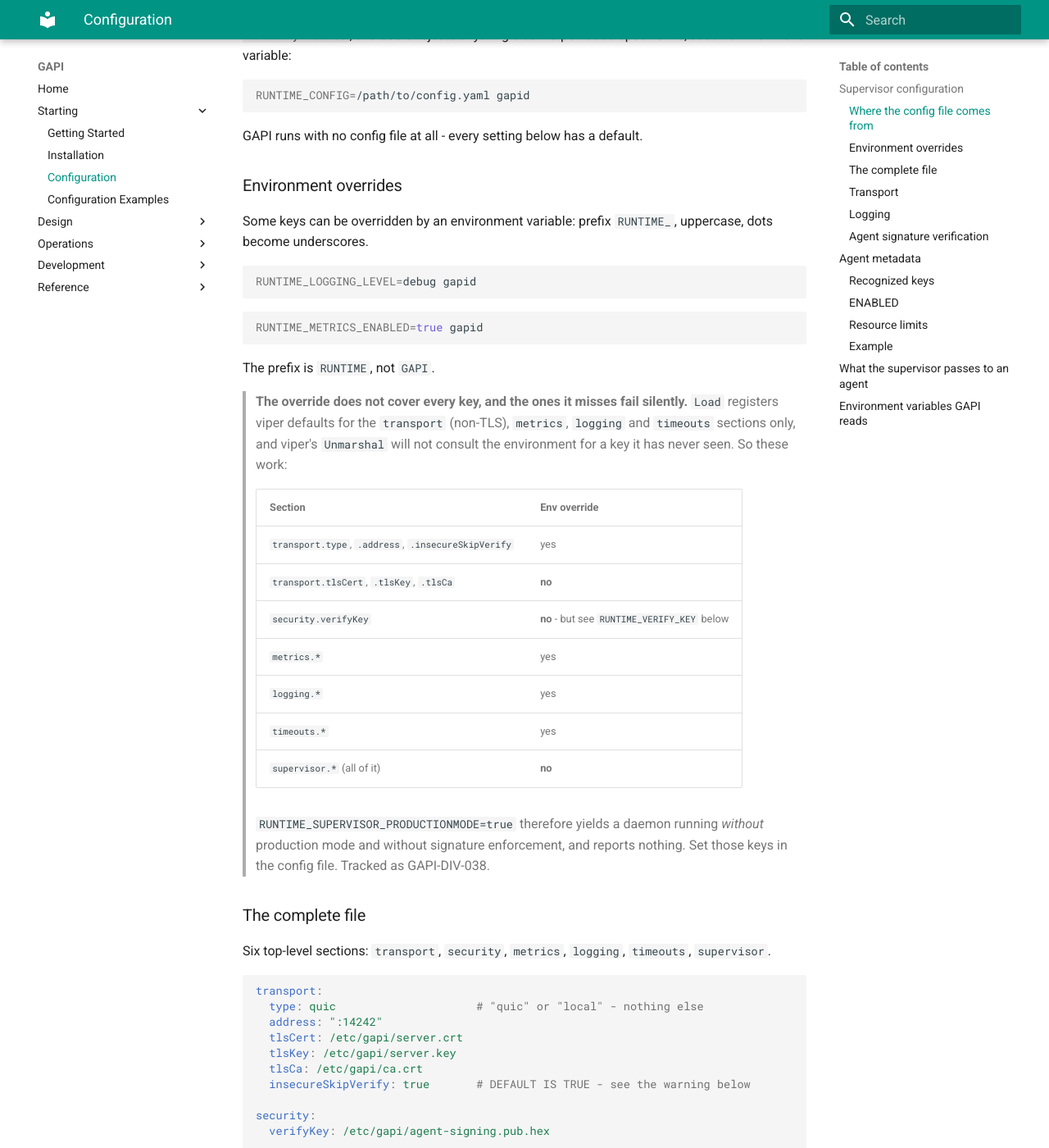
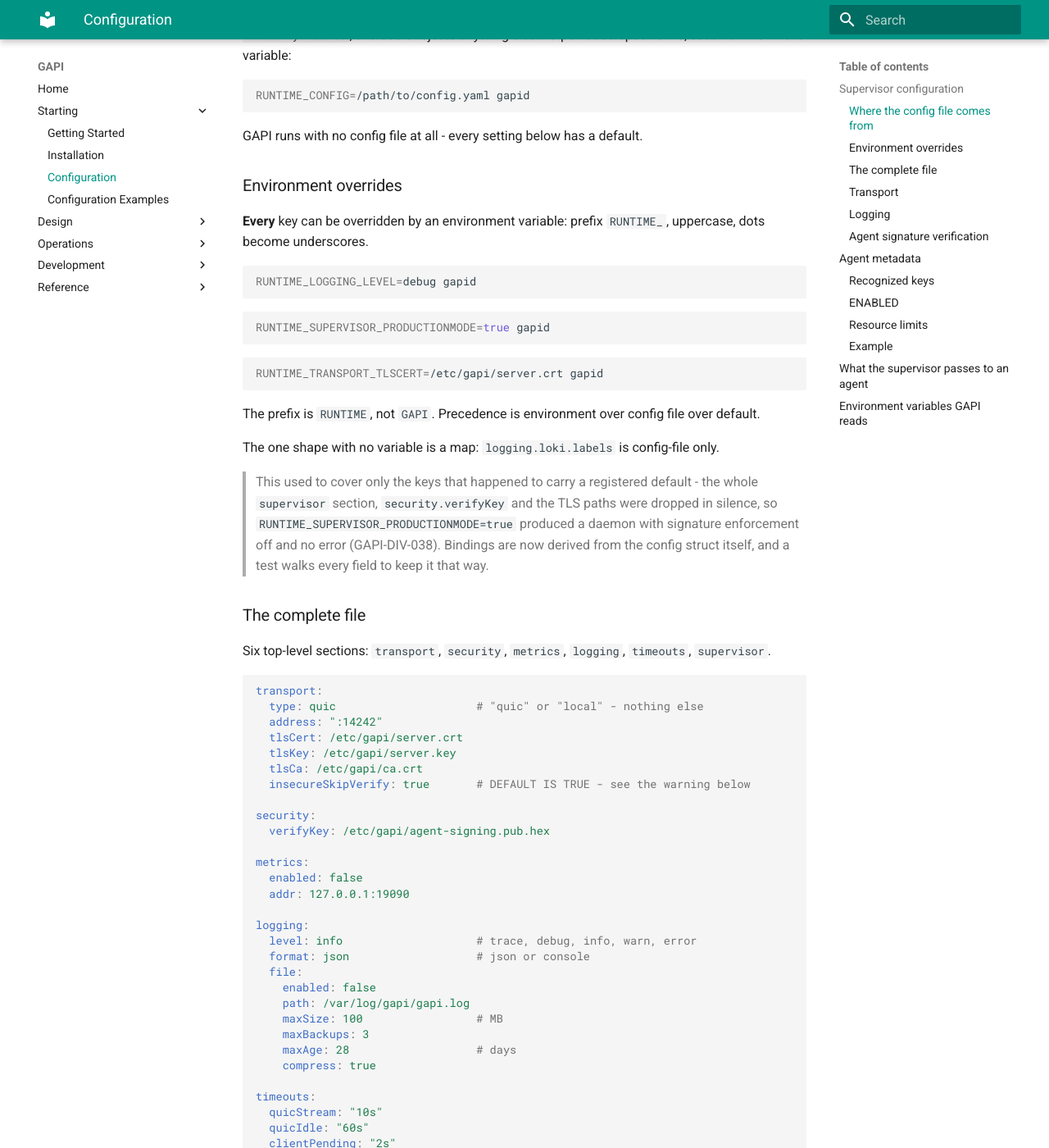
Before and after one commit to goppydae/gapi, an MkDocs documentation site: the page built from docs/configuration.md, in a window 1280 px wide and 1400 px high, scrolled down 482 px. Shown: the whole window at 82% size. Built offline with MkDocs 1.6.1 and Material for MkDocs 9.7.7, drawn with Linux system fonts in a browser that asks for light colours; some of the changed text lies outside the part shown.

Commit message:
docs(ledger): resolve DIV-038
Closes on deriving the bindings from the struct rather than registering
a default per key, which was the other option its exit criterion
allowed. The reflection walk is the point: it found logging.loki.url,
which appears in none of the earlier analysis.

Documentation updated where it warned operators off the environment -
configuration.md, config-example.md, installation.md, pid1-testing.md,
cursed-knowledge.md. RUNTIME_SUPERVISOR_PID1MODE now works, so the PID-1
guide offers it alongside the config file and the flag.

````diff
--- a/docs/configuration.md
+++ b/docs/configuration.md
@@ -26,7 +26,7 @@ default.
 
 ### Environment overrides
 
-Some keys can be overridden by an environment variable: prefix
+**Every** key can be overridden by an environment variable: prefix
 `RUNTIME_`, uppercase, dots become underscores.
 
 ```bash
@@ -34,31 +34,26 @@ RUNTIME_LOGGING_LEVEL=debug gapid
 ```
 
 ```bash
-RUNTIME_METRICS_ENABLED=true gapid
+RUNTIME_SUPERVISOR_PRODUCTIONMODE=true gapid
 ```
 
-The prefix is `RUNTIME`, not `GAPI`.
+```bash
+RUNTIME_TRANSPORT_TLSCERT=/etc/gapi/server.crt gapid
+```
 
-> **The override does not cover every key, and the ones it misses fail
-> silently.** `Load` registers viper defaults for the `transport`
-> (non-TLS), `metrics`, `logging` and `timeouts` sections only, and
-> viper's `Unmarshal` will not consult the environment for a key it has
-> never seen. So these work:
->
-> | Section | Env override |
-> | ------- | ------------ |
-> | `transport.type`, `.address`, `.insecureSkipVerify` | yes |
-> | `transport.tlsCert`, `.tlsKey`, `.tlsCa` | **no** |
-> | `security.verifyKey` | **no** - but see `RUNTIME_VERIFY_KEY` below |
-> | `metrics.*` | yes |
-> | `logging.*` | yes |
-> | `timeouts.*` | yes |
-> | `supervisor.*` (all of it) | **no** |
->
-> `RUNTIME_SUPERVISOR_PRODUCTIONMODE=true` therefore yields a daemon
-> running *without* production mode and without signature enforcement,
-> and reports nothing. Set those keys in the config file. Tracked as
-> GAPI-DIV-038.
+The prefix is `RUNTIME`, not `GAPI`. Precedence is environment over
+config file over default.
+
+The one shape with no variable is a map: `logging.loki.labels` is
+config-file only.
+
+> This used to cover only the keys that happened to carry a registered
+> default - the whole `supervisor` section, `security.verifyKey` and the
+> TLS paths were dropped in silence, so
+> `RUNTIME_SUPERVISOR_PRODUCTIONMODE=true` produced a daemon with
+> signature enforcement off and no error (GAPI-DIV-038). Bindings are now
+> derived from the config struct itself, and a test walks every field to
+> keep it that way.
 
 ### The complete file
 
@@ -141,10 +136,11 @@ JSON output comes from the stdlib `slog` JSON handler, so records carry
 
 ### Agent signature verification
 
-`security.verifyKey` points at an Ed25519 public key.
-`RUNTIME_VERIFY_KEY` is consulted when the config key is empty - a
-direct `os.Getenv` in the supervisor, not the viper path, which is why
-this one variable works where `RUNTIME_SECURITY_VERIFYKEY` does not.
+`security.verifyKey` points at an Ed25519 public key. Either
+`RUNTIME_SECURITY_VERIFYKEY` (the ordinary override) or
+`RUNTIME_VERIFY_KEY` sets it; the latter is a separate `os.Getenv` in
+the supervisor, consulted when the config key is empty, and predates the
+override covering every key.
 
 Verification is gated on
 **production mode**, not on the key being present: with
````
Also changed, not shown: other parts of docs/configuration.md (+1 -1 lines), docs/config-example.md (+9 -6 lines), docs/cursed-knowledge.md (+13 -13 lines), docs/installation.md (+2 -4 lines), docs/pid1-testing.md (+2 -4 lines), 2 other files.
